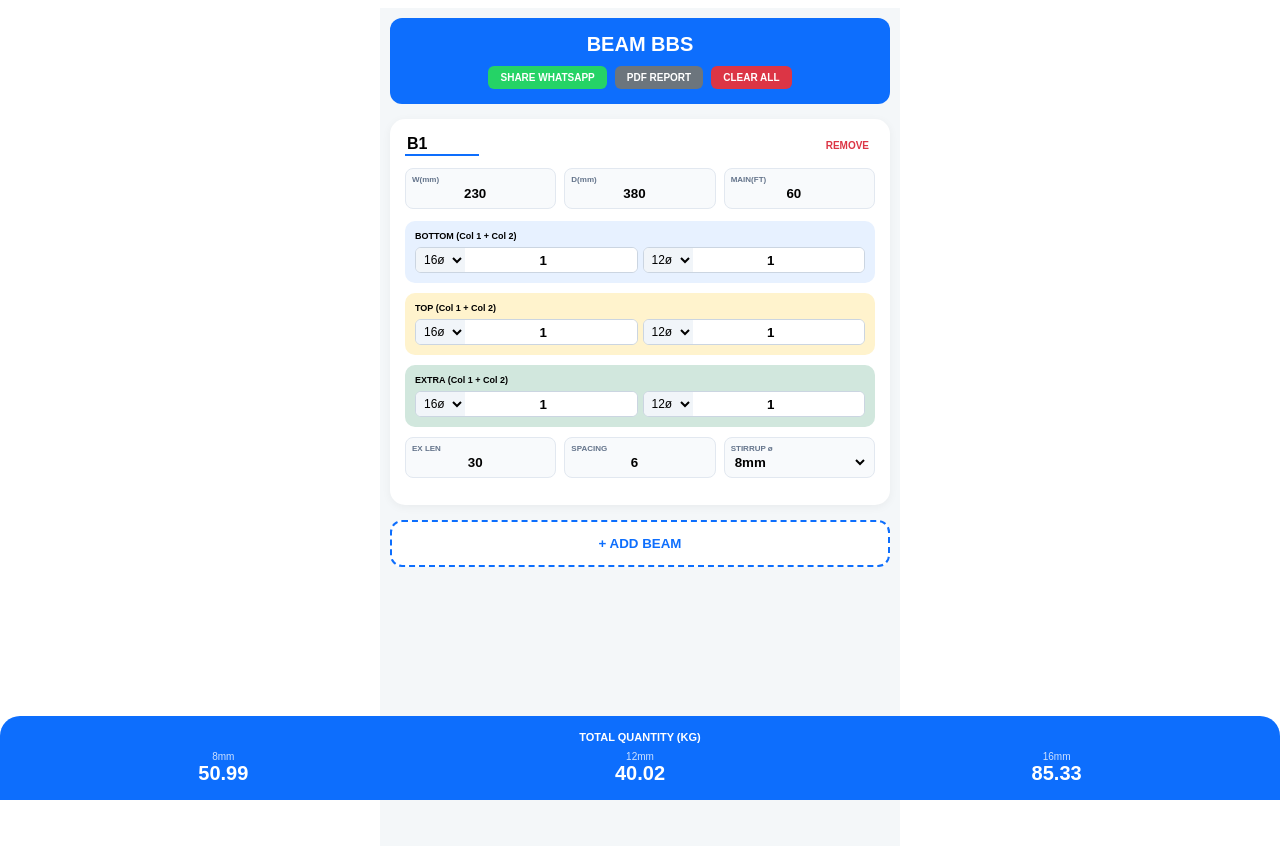
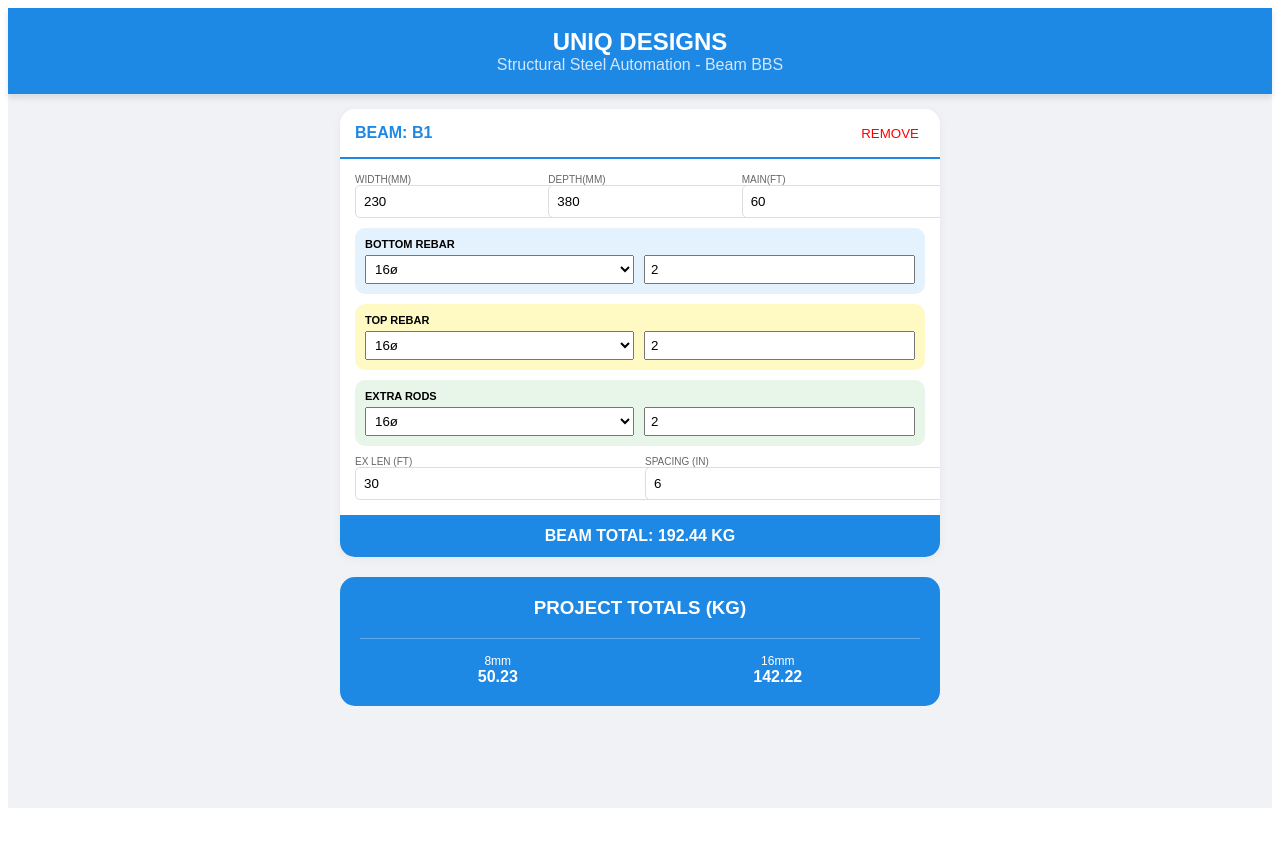
Before and after one commit to Movieeesss/BEAM-BBS, a React (Vite) app: page / in a window 1280 px wide. Shown: the top 846 px of the page. After the commit the page ends 816 px from the top, so only its background shows below. Built offline with nearby package versions, Linux system fonts and the light colour scheme.

Commit message:
Update BeamBBS.tsx

```diff
--- a/src/BeamBBS.tsx
+++ b/src/BeamBBS.tsx
@@ -1,488 +1,175 @@
-import React, { useState, useMemo, useRef, useEffect, CSSProperties } from 'react';
+import React, { useState, useMemo } from 'react';
+import jsPDF from 'jspdf';
+import autoTable from 'jspdf-autotable';
 
-/**
- * UNIQ DESIGNS RENAMED OF BEAM BBS
- * Logic matches Excel "Steel Calculation Automation":
- * - Main bars: Required Bundles × Weight of one bundle (56.88 kg for 16mm, 53.35 kg for 12mm).
- * - Extra bars: bundles = nos × (exFt/mainFt) for col1, nos × (exFt/mainFt)×0.6 for col2.
- * - Stirrups: 8mm cutting length 3.5 ft. Targets: 16mm ≈ 142.2 kg, 12mm ≈ 80 kg, 8mm ≈ 49.8 kg.
- */
+// MASTER REFERENCE DATA (From Image 50)
+const STEEL_REF: Record<number, { rodsPerBundle: number; bundleWeightKg: number; unitWeight: number }> = {
+  8:  { rodsPerBundle: 10, bundleWeightKg: 47.40, unitWeight: 0.400 },
+  10: { rodsPerBundle: 7,  bundleWeightKg: 51.87, unitWeight: 0.618 },
+  12: { rodsPerBundle: 5,  bundleWeightKg: 53.35, unitWeight: 0.890 },
+  16: { rodsPerBundle: 3,  bundleWeightKg: 56.88, unitWeight: 1.590 },
+  20: { rodsPerBundle: 2,  bundleWeightKg: 59.26, unitWeight: 2.470 },
+  25: { rodsPerBundle: 1,  bundleWeightKg: 46.30, unitWeight: 3.860 },
+};
 
-interface RebarData {
-  dia: number;
-  nos: string;
+const ROD_LENGTH_M = 12.19; // 40 Feet standard
+
+interface BeamData {
+  id: string;
+  name: string;
+  width: string;
+  depth: string;
+  mainLengthFt: string;
+  extraLengthFt: string;
+  // Rebar Dia
+  diaBottom: number;
+  diaTop: number;
+  diaExtra: number;
+  diaStirrups: number;
+  // Rod Counts
+  numBottom: string;
+  numTop: string;
+  numExtra: string;
+  spacingIn: string;
 }
 
-interface Beam {
-  id: number;
-  grid: string;
-  w: string;
-  d: string;
-  mainFt: string;
-  exFt: string;
-  spacing: string;
-  stirrupDia: number;
-  bottom1: RebarData;
-  bottom2: RebarData;
-  top1: RebarData;
-  top2: RebarData;
-  ex1: RebarData;
-  ex2: RebarData;
+const BeamBBS: React.FC = () => {
+  const [beams, setBeams] = useState<BeamData[]>([
+    {
+      id: '1', name: 'B1', width: '230', depth: '380', mainLengthFt: '60', extraLengthFt: '30',
+      diaBottom: 16, diaTop: 16, diaExtra: 16, diaStirrups: 8,
+      numBottom: '2', numTop: '2', numExtra: '2', spacingIn: '6'
     }
+  ]);
 
-// Excel "Weight of one bundle in kg used in sheets"
-const BUNDLE_WEIGHT_KG: Record<number, number> = {
-  8: 47.4,
-  10: 51.87,
-  12: 53.35,
-  16: 56.88,
-  20: 59.26,
-  25: 46.3,
+  const updateBeam = (id: string, field: keyof BeamData, val: any) => {
+    setBeams(prev => prev.map(b => b.id === id ? { ...b, [field]: val } : b));
   };
 
-// IS unit weights (kg/m) for stirrups and other diameters
-const UNIT_WEIGHTS: Record<number, number> = {
-  8: 0.395,
-  10: 0.617,
-  12: 0.888,
-  16: 1.578,
-  20: 2.466,
-  25: 3.853,
+  const calculateWeight = (dia: number, totalMeters: number) => {
+    const ref = STEEL_REF[dia];
+    if (!ref) return 0;
+    const requiredBundles = totalMeters / (ROD_LENGTH_M * ref.rodsPerBundle);
+    return requiredBundles * ref.bundleWeightKg;
   };
 
-const FEET_TO_METER = 3.281;
-const ROD_LEN_M = 12.19; // Exact 40ft rod length from Reference sheet
-const STIRRUP_CUTTING_FT = 3.5;
+  const results = useMemo(() => {
+    const diaSummary: Record<number, number> = {};
+    let grandTotal = 0;
 
-const APP_TITLE = 'BEAM BBS';
-const DIAMETER_ORDER = [8, 10, 12, 16, 20, 25];
+    const detailed = beams.map(beam => {
+      const L = parseFloat(beam.mainLengthFt) || 0;
+      const Le = parseFloat(beam.extraLengthFt) || 0;
+      const S = parseFloat(beam.spacingIn) || 1;
+      const W = parseFloat(beam.width) || 0;
+      const D = parseFloat(beam.depth) || 0;
 
-const UniqDesignsBBS: React.FC = () => {
-  const initialBeam = (id: number): Beam => ({
-    id,
-    grid: 'B1',
-    w: '230',
-    d: '380',
-    mainFt: '60',
-    exFt: '30',
-    spacing: '6',
-    stirrupDia: 8,
-    bottom1: { dia: 16, nos: '1' },
-    bottom2: { dia: 12, nos: '1' },
-    top1: { dia: 16, nos: '1' },
-    top2: { dia: 12, nos: '1' },
-    ex1: { dia: 16, nos: '1' },
-    ex2: { dia: 12, nos: '1' },
+      // 1. MAIN RODS (Bottom & Top)
+      const bottomM = (L * (parseFloat(beam.numBottom) || 0)) / 3.281;
+      const topM = (L * (parseFloat(beam.numTop) || 0)) / 3.281;
+      const extraM = (Le * (parseFloat(beam.numExtra) || 0)) / 3.2811;
+
+      // 2. STIRRUPS (Image 40 Formula)
+      const cuttingLengthFt = (2 * ((W / 25.4) + (D / 25.4)) - 6) / 12;
+      const numStirrups = Math.ceil(L / (S / 12)) + 1;
+      const stirrupM = (numStirrups * cuttingLengthFt) / 3.281;
+
+      // Weights
+      const wBottom = calculateWeight(beam.diaBottom, bottomM);
+      const wTop = calculateWeight(beam.diaTop, topM);
+      const wExtra = calculateWeight(beam.diaExtra, extraM);
+      const wStirrup = calculateWeight(beam.diaStirrups, stirrupM);
+
+      const subTotal = wBottom + wTop + wExtra + wStirrup;
+      grandTotal += subTotal;
+
+      // Summary Aggregation
+      [[beam.diaBottom, wBottom], [beam.diaTop, wTop], [beam.diaExtra, wExtra], [beam.diaStirrups, wStirrup]]
+        .forEach(([d, kg]) => { diaSummary[d] = (diaSummary[d] || 0) + kg; });
+
+      return { ...beam, subTotal };
     });
 
-  const [beams, setBeams] = useState<Beam[]>(() => [initialBeam(Date.now())]);
-  const printRef = useRef<HTMLDivElement>(null);
-
-  // --- THE BRAIN: FIXED CALCULATION ENGINE ---
-  const totals = useMemo(() => {
-    const summary: Record<number, number> = { 8: 0, 10: 0, 12: 0, 16: 0, 20: 0, 25: 0 };
-
-    beams.forEach((b) => {
-      const mainFt = parseFloat(b.mainFt) || 0;
-      const exFt = parseFloat(b.exFt) || 0;
-      const mainM = mainFt / FEET_TO_METER;
-      const exM = exFt / FEET_TO_METER;
-
-      // FIXED LOGIC: (Length * Nos) / (RodLength * RodsInBundle) * BundleWeight
-      const getKg = (dia: number, nos: string, lengthM: number) => {
-        const n = parseFloat(nos) || 0;
-        if (n === 0) return 0;
-
-        // Rods per bundle mapping from Excel reference
-        const rodsInBundle = dia === 8 ? 10 : dia === 10 ? 7 : dia === 12 ? 5 : dia === 16 ? 3 : dia === 20 ? 2 : 1;
-        const bundleWt = BUNDLE_WEIGHT_KG[dia] || 0;
-
-        // Formula: (Total length / 12.19 / RodsPerBundle) * BundleWeight
-        return (lengthM * n / (ROD_LEN_M * rodsInBundle)) * bundleWt;
-      };
-
-      summary[b.bottom1.dia] += getKg(b.bottom1.dia, b.bottom1.nos, mainM);
-      summary[b.bottom2.dia] += getKg(b.bottom2.dia, b.bottom2.nos, mainM);
-      summary[b.top1.dia]    += getKg(b.top1.dia,    b.top1.nos,    mainM);
-      summary[b.top2.dia]    += getKg(b.top2.dia,    b.top2.nos,    mainM);
-      summary[b.ex1.dia]     += getKg(b.ex1.dia,     b.ex1.nos,     mainM);
-      summary[b.ex2.dia]     += getKg(b.ex2.dia,     b.ex2.nos,     exM);
-
-      const stirrupQty = Math.floor((mainFt * 12) / (parseFloat(b.spacing) || 6)) + 1;
-      const stirrupWeight = (stirrupQty * (STIRRUP_CUTTING_FT / FEET_TO_METER)) * (UNIT_WEIGHTS[b.stirrupDia] || 0.395);
-      summary[b.stirrupDia] += stirrupWeight;
-    });
-
-    return summary;
+    return { detailed, diaSummary, grandTotal };
   }, [beams]);
 
-  const updateField = (id: number, path: string, val: string | number) => {
-    setBeams((prev) =>
-      prev.map((beam) => {
-        if (beam.id !== id) return beam;
-        const newB = JSON.parse(JSON.stringify(beam));
-        if (path.includes('.')) {
-          const [key, field] = path.split('.');
-          newB[key][field] = val;
-        } else {
-          newB[path] = val;
-        }
-        return newB;
-      })
-    );
-  };
-
-  const shareWA = () => {
-    let msg = `*${APP_TITLE} SUMMARY*\n\n`;
-    (Object.entries(totals) as [string, number][]).forEach(([dia, kg]) => {
-      if (kg > 0) msg += `✅ ${dia}mm: ${kg.toFixed(2)} KG\n`;
-    });
-    window.open(`https://wa.me/?text=${encodeURIComponent(msg)}`, '_blank');
-  };
-
-  const openPdfReport = () => {
-    if (printRef.current) {
-      const el = printRef.current;
-      const tableBody = el.querySelector('.print-table');
-      const totalBody = el.querySelector('.print-total');
-      if (tableBody) {
-        tableBody.innerHTML = beams
-          .map(
-            (b) =>
-              `<tr><td>${b.grid}</td><td>${b.w}</td><td>${b.d}</td><td>${b.mainFt}</td><td>${b.exFt}</td><td>${b.spacing}</td></tr>`
-          )
-          .join('');
-      }
-      if (totalBody) {
-        totalBody.innerHTML = (Object.entries(totals) as [string, number][])
-          .filter(([, kg]) => kg > 0)
-          .map(([dia, kg]) => `<tr><td>${dia}mm</td><td>${kg.toFixed(2)} KG</td></tr>`)
-          .join('');
-      }
-    }
-    window.print();
-  };
-
-  useEffect(() => {
-    if (printRef.current) {
-      const el = printRef.current;
-      const tableBody = el.querySelector('.print-table');
-      const totalBody = el.querySelector('.print-total');
-      if (tableBody) {
-        tableBody.innerHTML = beams
-          .map(
-            (b) =>
-              `<tr><td>${b.grid}</td><td>${b.w}</td><td>${b.d}</td><td>${b.mainFt}</td><td>${b.exFt}</td><td>${b.spacing}</td></tr>`
-          )
-          .join('');
-      }
-      if (totalBody) {
-        totalBody.innerHTML = (Object.entries(totals) as [string, number][])
-          .filter(([, kg]) => kg > 0)
-          .map(([dia, kg]) => `<tr><td>${dia}mm</td><td>${kg.toFixed(2)} KG</td></tr>`)
-          .join('');
-      }
-    }
-  }, [beams, totals]);
-
   return (
-    <div style={styles.container}>
-      <header style={styles.header}>
-        <h1 style={styles.title}>{APP_TITLE}</h1>
-        <div style={styles.btnRow}>
-          <button type="button" onClick={shareWA} style={styles.waBtn}>
-            SHARE WHATSAPP
-          </button>
-          <button
-            type="button"
-            onClick={openPdfReport}
-            style={styles.pdfBtn}
-          >
-            PDF REPORT
-          </button>
-          <button
-            type="button"
-            onClick={() => setBeams([initialBeam(Date.now())])}
-            style={styles.clearBtn}
-          >
-            CLEAR ALL
-          </button>
-        </div>
-      </header>
-
-      {beams.map((b) => (
-        <div key={b.id} style={styles.card}>
-          <div style={styles.cardHeader}>
-            <input
-              aria-label="Grid"
-              value={b.grid}
-              onChange={(e) => updateField(b.id, 'grid', e.target.value)}
-              style={styles.gridIn}
-            />
-            <button
-              type="button"
-              onClick={() => setBeams(beams.filter((x) => x.id !== b.id))}
-              style={styles.remBtn}
-            >
-              REMOVE
-            </button>
+    <div style={{ backgroundColor: '#f0f2f5', minHeight: '100vh', fontFamily: 'sans-serif' }}>
+      <div style={{ backgroundColor: '#1e88e5', color: '#fff', padding: '20px', textAlign: 'center', boxShadow: '0 4px 6px rgba(0,0,0,0.1)' }}>
+        <h1 style={{ margin: 0, fontSize: '24px' }}>UNIQ DESIGNS</h1>
+        <p style={{ margin: 0, opacity: 0.8 }}>Structural Steel Automation - Beam BBS</p>
       </div>
 
-          <div style={styles.row3}>
-            <Field
-              label="W(mm)"
-              val={b.w}
-              set={(v: string) => updateField(b.id, 'w', v)}
-            />
-            <Field
-              label="D(mm)"
-              val={b.d}
-              set={(v: string) => updateField(b.id, 'd', v)}
-            />
-            <Field
-              label="MAIN(FT)"
-              val={b.mainFt}
-              set={(v: string) => updateField(b.id, 'mainFt', v)}
-            />
+      <div style={{ padding: '15px', maxWidth: '600px', margin: '0 auto' }}>
+        {results.detailed.map(beam => (
+          <div key={beam.id} style={{ backgroundColor: '#fff', borderRadius: '15px', marginBottom: '20px', overflow: 'hidden', boxShadow: '0 2px 10px rgba(0,0,0,0.05)' }}>
+             <div style={{ padding: '15px', borderBottom: '2px solid #1e88e5', display: 'flex', justifyContent: 'space-between' }}>
+                <strong style={{ color: '#1e88e5' }}>BEAM: {beam.name}</strong>
+                <button onClick={() => setBeams(beams.filter(b => b.id !== beam.id))} style={{ color: 'red', border: 'none', background: 'none', cursor: 'pointer' }}>REMOVE</button>
              </div>
 
-          <Section
-            title="BOTTOM (Col 1 + Col 2)"
-            d1={b.bottom1}
-            d2={b.bottom2}
-            bId={b.id}
-            path="bottom"
-            update={updateField}
-            color="#e7f1ff"
-          />
-          <Section
-            title="TOP (Col 1 + Col 2)"
-            d1={b.top1}
-            d2={b.top2}
-            bId={b.id}
-            path="top"
-            update={updateField}
-            color="#fff3cd"
-          />
-          <Section
-            title="EXTRA (Col 1 + Col 2)"
-            d1={b.ex1}
-            d2={b.ex2}
-            bId={b.id}
-            path="ex"
-            update={updateField}
-            color="#d1e7dd"
-          />
+             <div style={{ padding: '15px' }}>
+                <div style={{ display: 'flex', gap: '10px', marginBottom: '10px' }}>
+                  <InputBox label="WIDTH(MM)" value={beam.width} onChange={v => updateBeam(beam.id, 'width', v)} />
+                  <InputBox label="DEPTH(MM)" value={beam.depth} onChange={v => updateBeam(beam.id, 'depth', v)} />
+                  <InputBox label="MAIN(FT)" value={beam.mainLengthFt} onChange={v => updateBeam(beam.id, 'mainLengthFt', v)} />
+                </div>
 
-          <div style={styles.row3}>
-            <Field
-              label="EX LEN"
-              val={b.exFt}
-              set={(v: string) => updateField(b.id, 'exFt', v)}
-            />
-            <Field
-              label="SPACING"
-              val={b.spacing}
-              set={(v: string) => updateField(b.id, 'spacing', v)}
-            />
-            <div style={styles.fBox}>
-              <label style={styles.fLabel}>STIRRUP ø</label>
-              <select
-                aria-label="Stirrup diameter"
-                value={b.stirrupDia}
-                onChange={(e) =>
-                  updateField(b.id, 'stirrupDia', parseInt(e.target.value, 10))
-                }
-                style={styles.fSel}
-              >
-                {[8, 10, 12].map((d) => (
-                  <option key={d} value={d}>
-                    {d}mm
-                  </option>
-                ))}
-              </select>
+                <Section label="BOTTOM REBAR" dia={beam.diaBottom} num={beam.numBottom}
+                         onDiaChange={v => updateBeam(beam.id, 'diaBottom', v)} onNumChange={v => updateBeam(beam.id, 'numBottom', v)} color="#e3f2fd" />
+
+                <Section label="TOP REBAR" dia={beam.diaTop} num={beam.numTop}
+                         onDiaChange={v => updateBeam(beam.id, 'diaTop', v)} onNumChange={v => updateBeam(beam.id, 'numTop', v)} color="#fff9c4" />
+
+                <Section label="EXTRA RODS" dia={beam.diaExtra} num={beam.numExtra}
+                         onDiaChange={v => updateBeam(beam.id, 'diaExtra', v)} onNumChange={v => updateBeam(beam.id, 'numExtra', v)} color="#e8f5e9" />
+
+                <div style={{ display: 'flex', gap: '10px' }}>
+                   <InputBox label="EX LEN (FT)" value={beam.extraLengthFt} onChange={v => updateBeam(beam.id, 'extraLengthFt', v)} />
+                   <InputBox label="SPACING (IN)" value={beam.spacingIn} onChange={v => updateBeam(beam.id, 'spacingIn', v)} />
                 </div>
+             </div>
+
+             <div style={{ backgroundColor: '#1e88e5', color: '#fff', padding: '12px', textAlign: 'center', fontWeight: 'bold' }}>
+               BEAM TOTAL: {beam.subTotal.toFixed(2)} KG
              </div>
           </div>
         ))}
 
-      <button
-        type="button"
-        onClick={() => setBeams([...beams, initialBeam(Date.now())])}
-        style={styles.addBtn}
-      >
-        + ADD BEAM
-      </button>
-
-      <footer style={styles.footer}>
-        <div style={styles.fTitle}>TOTAL QUANTITY (KG)</div>
-        <div style={styles.statRow}>
-          {DIAMETER_ORDER.filter((d) => totals[d] > 0).map((d) => (
-            <Stat key={d} label={`${d}mm`} val={totals[d]} />
+        <div style={{ backgroundColor: '#1e88e5', borderRadius: '15px', color: '#fff', padding: '20px', marginTop: '20px' }}>
+           <h3 style={{ textAlign: 'center', marginTop: 0 }}>PROJECT TOTALS (KG)</h3>
+           <div style={{ display: 'flex', justifyContent: 'space-around', borderTop: '1px solid rgba(255,255,255,0.3)', paddingTop: '15px' }}>
+              {Object.entries(results.diaSummary).map(([dia, kg]) => (
+                <div key={dia} style={{ textAlign: 'center' }}>
+                  <div style={{ fontSize: '12px' }}>{dia}mm</div>
+                  <div style={{ fontWeight: 'bold' }}>{Number(kg).toFixed(2)}</div>
+                </div>
               ))}
            </div>
-      </footer>
-
-      <div
-        ref={printRef}
-        className="print-only"
-        style={printStyles.wrapper}
-      >
-        <h1 className="print-title" style={printStyles.title}>
-          {APP_TITLE}
-        </h1>
-        <p style={printStyles.date}>
-          Report date: {new Date().toLocaleDateString()}
-        </p>
-        <table style={printStyles.table}>
-          <thead>
-            <tr>
-              <th>Grid</th>
-              <th>W(mm)</th>
-              <th>D(mm)</th>
-              <th>Main(ft)</th>
-              <th>Ex(ft)</th>
-              <th>Spacing</th>
-            </tr>
-          </thead>
-          <tbody className="print-table" />
-        </table>
-        <h2 style={printStyles.totalTitle}>Total quantity (KG)</h2>
-        <table style={printStyles.table}>
-          <tbody className="print-total" />
-        </table>
         </div>
-
-      <style>{`
-        @media print {
-          body * { visibility: hidden; }
-          .print-only, .print-only * { visibility: visible; }
-          .print-only { position: absolute !important; left: 0 !important; top: 0 !important; width: 100% !important; padding: 20px !important; }
-        }
-        @media screen {
-          .print-only { position: absolute; left: -9999px; top: 0; width: 100%; }
-        }
-      `}</style>
+      </div>
     </div>
   );
 };
 
-const Field: React.FC<{
-  label: string;
-  val: string;
-  set: (v: string) => void;
-}> = ({ label, val, set }) => (
-  <div style={styles.fBox}>
-    <label style={styles.fLabel}>{label}</label>
-    <input
-      type="number"
-      aria-label={label}
-      value={val}
-      onChange={(e) => set(e.target.value)}
-      style={styles.fIn}
-    />
+// UI COMPONENTS
+const InputBox = ({ label, value, onChange }: any) => (
+  <div style={{ flex: 1 }}>
+    <label style={{ fontSize: '10px', color: '#666', display: 'block' }}>{label}</label>
+    <input type="number" value={value} onChange={e => onChange(e.target.value)} style={{ width: '100%', padding: '8px', borderRadius: '5px', border: '1px solid #ddd' }} />
   </div>
 );
 
-const Section: React.FC<{
-  title: string;
-  d1: RebarData;
-  d2: RebarData;
-  bId: number;
-  path: 'bottom' | 'top' | 'ex';
-  update: (id: number, path: string, val: string | number) => void;
-  color: string;
-}> = ({ title, d1, d2, bId, path, update, color }) => (
-  <div style={{ ...styles.sec, backgroundColor: color }}>
-    <div style={styles.secT}>{title}</div>
-    <div style={styles.row2}>
-      <Pair
-        d={d1}
-        up={(v: number) => update(bId, `${path}1.dia`, v)}
-        upN={(v: string) => update(bId, `${path}1.nos`, v)}
-      />
-      <Pair
-        d={d2}
-        up={(v: number) => update(bId, `${path}2.dia`, v)}
-        upN={(v: string) => update(bId, `${path}2.nos`, v)}
-      />
+const Section = ({ label, dia, num, onDiaChange, onNumChange, color }: any) => (
+  <div style={{ backgroundColor: color, padding: '10px', borderRadius: '10px', marginBottom: '10px' }}>
+    <label style={{ fontSize: '11px', fontWeight: 'bold', marginBottom: '5px', display: 'block' }}>{label}</label>
+    <div style={{ display: 'flex', gap: '10px' }}>
+      <select value={dia} onChange={e => onDiaChange(Number(e.target.value))} style={{ flex: 1, padding: '5px' }}>
+        {[8, 10, 12, 16, 20, 25].map(d => <option key={d} value={d}>{d}ø</option>)}
+      </select>
+      <input type="number" value={num} onChange={e => onNumChange(e.target.value)} style={{ flex: 1, padding: '5px' }} placeholder="Nos" />
     </div>
   </div>
 );
 
-const Pair: React.FC<{
-  d: RebarData;
-  up: (v: number) => void;
-  upN: (v: string) => void;
-}> = ({ d, up, upN }) => (
-  <div style={styles.pair}>
-    <select
-      aria-label="Diameter"
-      value={d.dia}
-      onChange={(e) => up(parseInt(e.target.value, 10))}
-      style={styles.sel}
-    >
-      {[8, 10, 12, 16, 20, 25].map((x) => (
-        <option key={x} value={x}>
-          {x}ø
-        </option>
-      ))}
-    </select>
-    <input
-      type="number"
-      aria-label="Numbers"
-      value={d.nos}
-      onChange={(e) => upN(e.target.value)}
-      style={styles.nosIn}
-    />
-  </div>
-);
-
-const Stat: React.FC<{ label: string; val: number }> = ({ label, val }) => (
-  <div style={styles.sBox}>
-    <div style={styles.sLab}>{label}</div>
-    <div style={styles.sVal}>{val ? val.toFixed(2) : '0.00'}</div>
-  </div>
-);
-
-const styles: Record<string, CSSProperties> = {
-  container: { maxWidth: '500px', margin: '0 auto', background: '#f4f7f9', minHeight: '100vh', padding: '10px 10px 120px', fontFamily: 'sans-serif' },
-  header: { background: '#0d6efd', color: 'white', padding: '15px', borderRadius: '12px', textAlign: 'center' as const, marginBottom: '15px' },
-  title: { margin: '0 0 10px', fontSize: '20px' },
-  btnRow: { display: 'flex', gap: '8px', justifyContent: 'center', flexWrap: 'wrap' },
-  waBtn: { background: '#25D366', color: 'white', border: 'none', padding: '6px 12px', borderRadius: '6px', fontWeight: 'bold', fontSize: '10px', cursor: 'pointer' },
-  pdfBtn: { background: '#6c757d', color: 'white', border: 'none', padding: '6px 12px', borderRadius: '6px', fontWeight: 'bold', fontSize: '10px', cursor: 'pointer' },
-  clearBtn: { background: '#dc3545', color: 'white', border: 'none', padding: '6px 12px', borderRadius: '6px', fontWeight: 'bold', fontSize: '10px', cursor: 'pointer' },
-  card: { background: '#fff', borderRadius: '15px', padding: '15px', marginBottom: '15px', boxShadow: '0 2px 10px rgba(0,0,0,0.05)' },
-  cardHeader: { display: 'flex', justifyContent: 'space-between', marginBottom: '12px' },
-  gridIn: { border: 'none', borderBottom: '2px solid #0d6efd', fontWeight: 'bold', fontSize: '16px', width: '70px', outline: 'none' },
-  remBtn: { color: '#dc3545', border: 'none', background: 'none', fontWeight: 'bold', fontSize: '10px', cursor: 'pointer' },
-  row3: { display: 'grid', gridTemplateColumns: 'repeat(3, 1fr)', gap: '8px', marginBottom: '12px' },
-  fBox: { background: '#f8fafc', padding: '6px', borderRadius: '8px', border: '1px solid #e2e8f0' },
-  fLabel: { fontSize: '8px', fontWeight: 'bold', color: '#64748b', display: 'block' },
-  fIn: { width: '100%', border: 'none', background: 'none', fontWeight: 'bold', textAlign: 'center' as const, outline: 'none' },
-  fSel: { width: '100%', border: 'none', background: 'none', fontWeight: 'bold', outline: 'none' },
-  sec: { padding: '10px', borderRadius: '10px', marginBottom: '10px' },
-  secT: { fontSize: '9px', fontWeight: 'bold', marginBottom: '6px' },
-  row2: { display: 'grid', gridTemplateColumns: '1fr 1fr', gap: '5px' },
-  pair: { display: 'flex', background: '#fff', borderRadius: '6px', border: '1px solid #cbd5e1', overflow: 'hidden' },
-  sel: { border: 'none', background: '#f1f5f9', fontSize: '12px', padding: '4px' },
-  nosIn: { width: '100%', border: 'none', textAlign: 'center' as const, fontWeight: 'bold', outline: 'none' },
-  addBtn: { width: '100%', padding: '14px', borderRadius: '12px', background: '#fff', border: '2px dashed #0d6efd', color: '#0d6efd', fontWeight: 'bold', cursor: 'pointer' },
-  footer: { position: 'fixed' as const, bottom: 0, left: 0, right: 0, background: '#0d6efd', color: 'white', padding: '15px', borderRadius: '20px 20px 0 0', zIndex: 100 },
-  fTitle: { textAlign: 'center' as const, fontSize: '11px', fontWeight: 'bold', marginBottom: '8px' },
-  statRow: { display: 'flex', justifyContent: 'space-around' },
-  sBox: { textAlign: 'center' as const },
-  sLab: { fontSize: '10px', opacity: 0.8 },
-  sVal: { fontSize: '20px', fontWeight: 'bold' },
-};
-
-const printStyles: Record<string, CSSProperties> = {
-  wrapper: { background: '#fff', color: '#000' },
-  title: { fontSize: '18px', marginBottom: '8px' },
-  date: { fontSize: '12px', marginBottom: '16px' },
-  table: { width: '100%', borderCollapse: 'collapse', marginBottom: '16px' },
-  totalTitle: { fontSize: '14px', marginTop: '24px', marginBottom: '8px' },
-};
-
-export default UniqDesignsBBS;
+export default BeamBBS;
```
Lines whose indentation alone changed are shown as unchanged.
